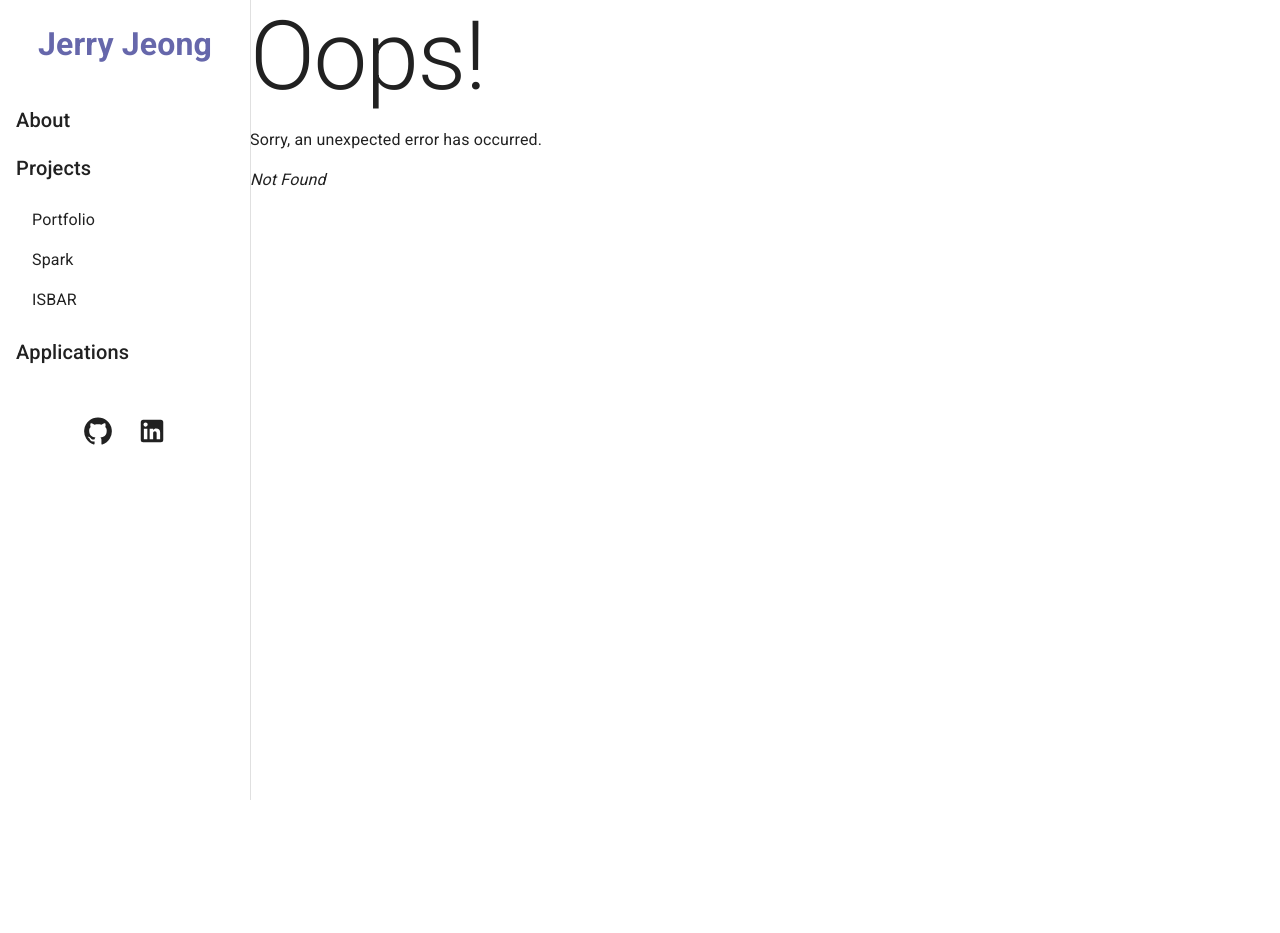
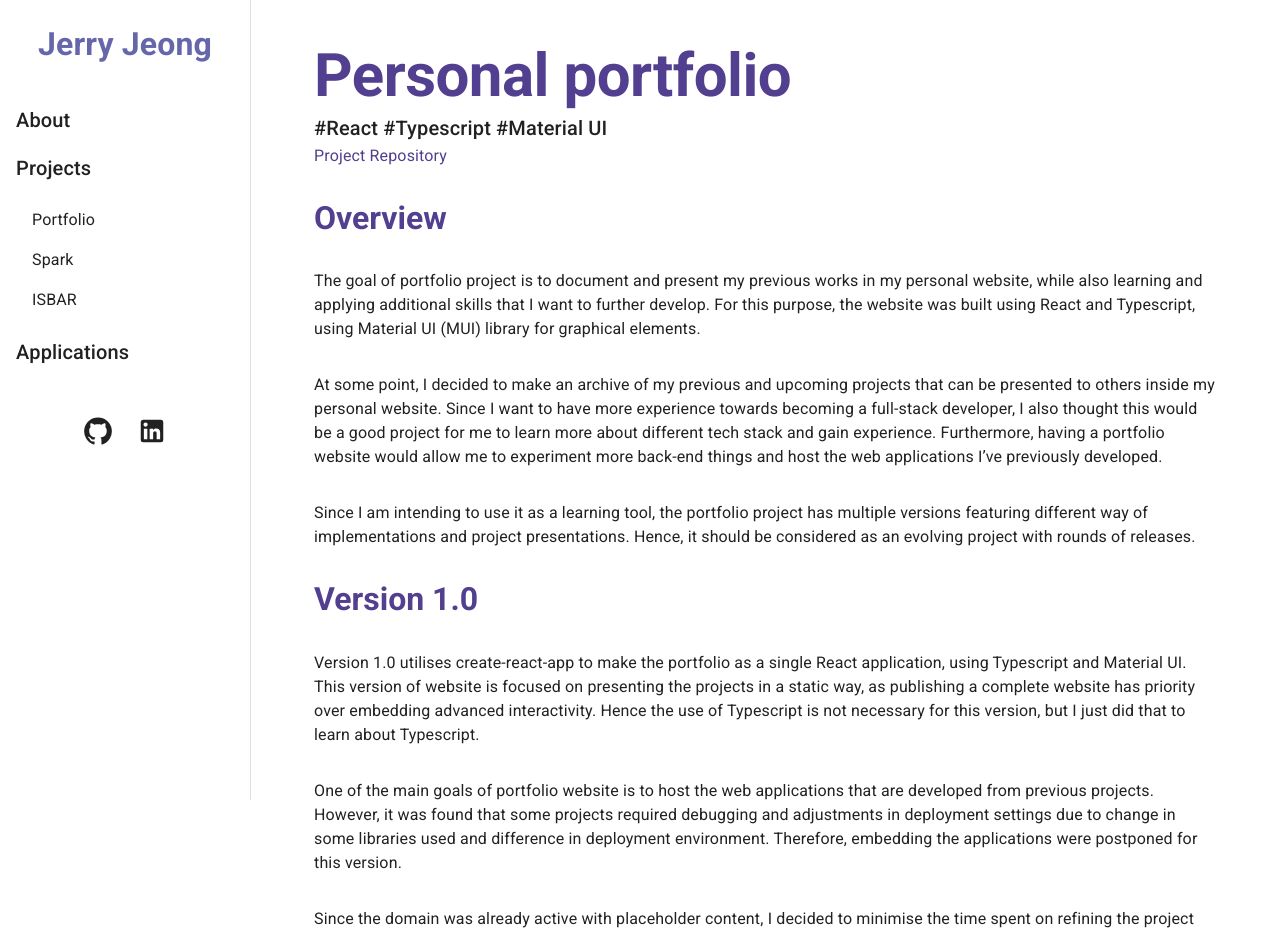
Before and after one commit to JamaJ1701/Jerry-Portfolio, a React (Create React App) app: page /projects/Portfolio in a window 1280 px wide. Before the commit this address had no page. Shown: the top 933 px of the page. Before the commit the page ends 800 px from the top, so only its background shows below. Built offline with nearby package versions, Linux system fonts and the light colour scheme.

Commit message:
Portfolio page added and functional

```diff
--- a/src/index.tsx
+++ b/src/index.tsx
@@ -17,6 +17,7 @@ import ProjectDetail from './pages/ProjectDetail';
 import Spark from './pages/content/static/Spark';
 import About from './pages/content/static/About';
 import Isbar from './pages/content/static/Isbar';
+import Portfolio from './pages/content/static/Portfolio';
 
 const root = ReactDOM.createRoot(
   document.getElementById('root') as HTMLElement
@@ -33,8 +34,21 @@ const router = createBrowserRouter([
         element: <Landing />
       },
       {
+        // about page is still rendered using the project Content template.
+        path: "about",
+        element:<ProjectDetail content={projectContents["about"]}>
+          <About />
+        </ProjectDetail>
+      },
+      {
         path: "projects",
         element: <ProjectCollection />,
+      },
+      {
+        path: "projects/Portfolio",
+        element:<ProjectDetail content={projectContents["portfolio"]}>
+          <Portfolio />
+        </ProjectDetail>
       },
       {
         path:"projects/Spark",
@@ -43,14 +57,6 @@ const router = createBrowserRouter([
         </ProjectDetail>
       },
       {
-        // about page is still rendered using the project Content template.
-        path: "about",
-        element:<ProjectDetail content={projectContents["about"]}>
-          <About />
-        </ProjectDetail>
-      },
-      {
-        // about page is still rendered using the project Content template.
         path: "projects/ISBAR",
         element:<ProjectDetail content={projectContents["isbar"]}>
           <Isbar />
--- /dev/null
+++ b/src/pages/content/json/portfolio.json
@@ -0,0 +1,11 @@
+{
+    "pageTitle": "Personal portfolio",
+    "projectTags": [
+        "React",
+        "Typescript",
+        "Material UI"
+    ],
+    "link": "https://github.com/JamaJ1701/Jerry-Portfolio",
+    "sections": [
+    ]
+}
--- a/src/pages/content/json/projectContents.ts
+++ b/src/pages/content/json/projectContents.ts
@@ -3,11 +3,13 @@
 import aboutPage from './about.json'
 import sparkProj from './spark.json'
 import isbarProj from './isbar.json'
+import portfolioProj from './portfolio.json'
 
 const projectContents = {
     about: aboutPage,
     spark: sparkProj,
-    isbar: isbarProj
+    isbar: isbarProj,
+    portfolio: portfolioProj
 }
 
 export default projectContents;
--- /dev/null
+++ b/src/pages/content/static/Portfolio.tsx
@@ -0,0 +1,35 @@
+import { Typography, Link } from "@mui/material"
+
+export default function Portfolio() {
+
+    return (
+        <>
+            <Typography variant="h3" pt={0}>
+                Overview
+            </Typography>
+
+            <Typography>
+            The goal of portfolio project is to document and present my previous works in my personal website, while also learning and applying additional skills that I want to further develop. For this purpose, the website was built using React and Typescript, using Material UI (MUI) library for graphical elements.
+            </Typography>
+            <Typography>
+            At some point, I decided to make an archive of my previous and upcoming projects that can be presented to others inside my personal website. Since I want to have more experience towards becoming a full-stack developer, I also thought this would be a good project for me to learn more about different tech stack and gain experience. Furthermore, having a portfolio website would allow me to experiment more back-end things and host the web applications I’ve previously developed.
+            </Typography>
+
+            <Typography>
+            Since I am intending to use it as a learning tool, the portfolio project has multiple versions featuring different way of implementations and project presentations. Hence, it should be considered as an evolving project with rounds of releases.
+            </Typography>
+            <Typography variant="h3" pt={0}>
+                Version 1.0
+            </Typography>
+            <Typography>
+            Version 1.0 utilises create-react-app to make the portfolio as a single React application, using Typescript and Material UI. This version of website is focused on presenting the projects in a static way, as publishing a complete website has priority over embedding advanced interactivity. Hence the use of Typescript is not necessary for this version, but I just did that to learn about Typescript.
+            </Typography>
+            <Typography>
+            One of the main goals of portfolio website is to host the web applications that are developed from previous projects. However, it was found that some projects required debugging and adjustments in deployment settings due to change in some libraries used and difference in deployment environment. Therefore, embedding the applications were postponed for this version.
+            </Typography>
+            <Typography>
+            Since the domain was already active with placeholder content, I decided to minimise the time spent on refining the project contents. Hence, descriptions of some project pages require further refinement in terms of content and presentation.
+            </Typography>
+        </>
+    )
+}
```
